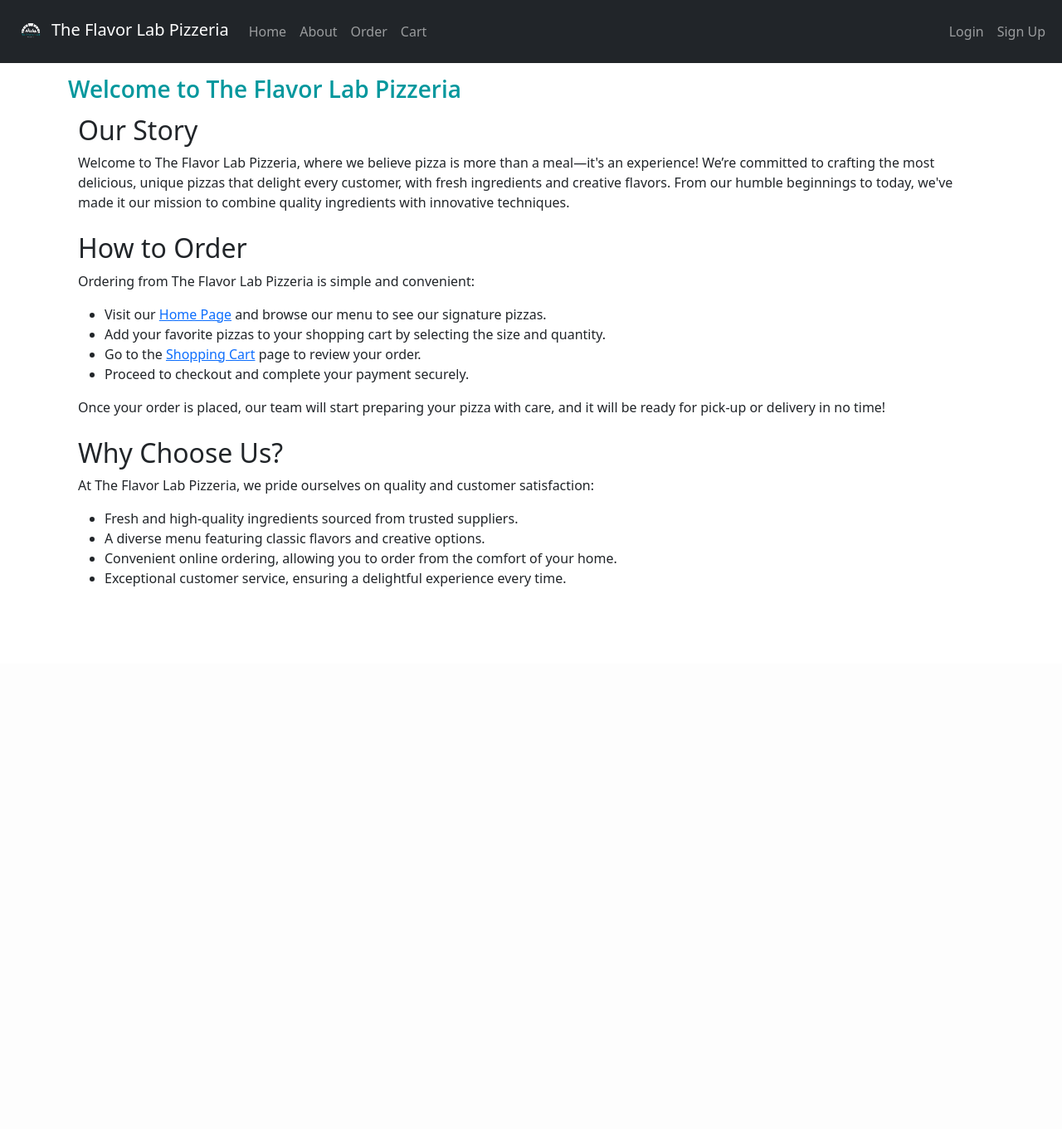
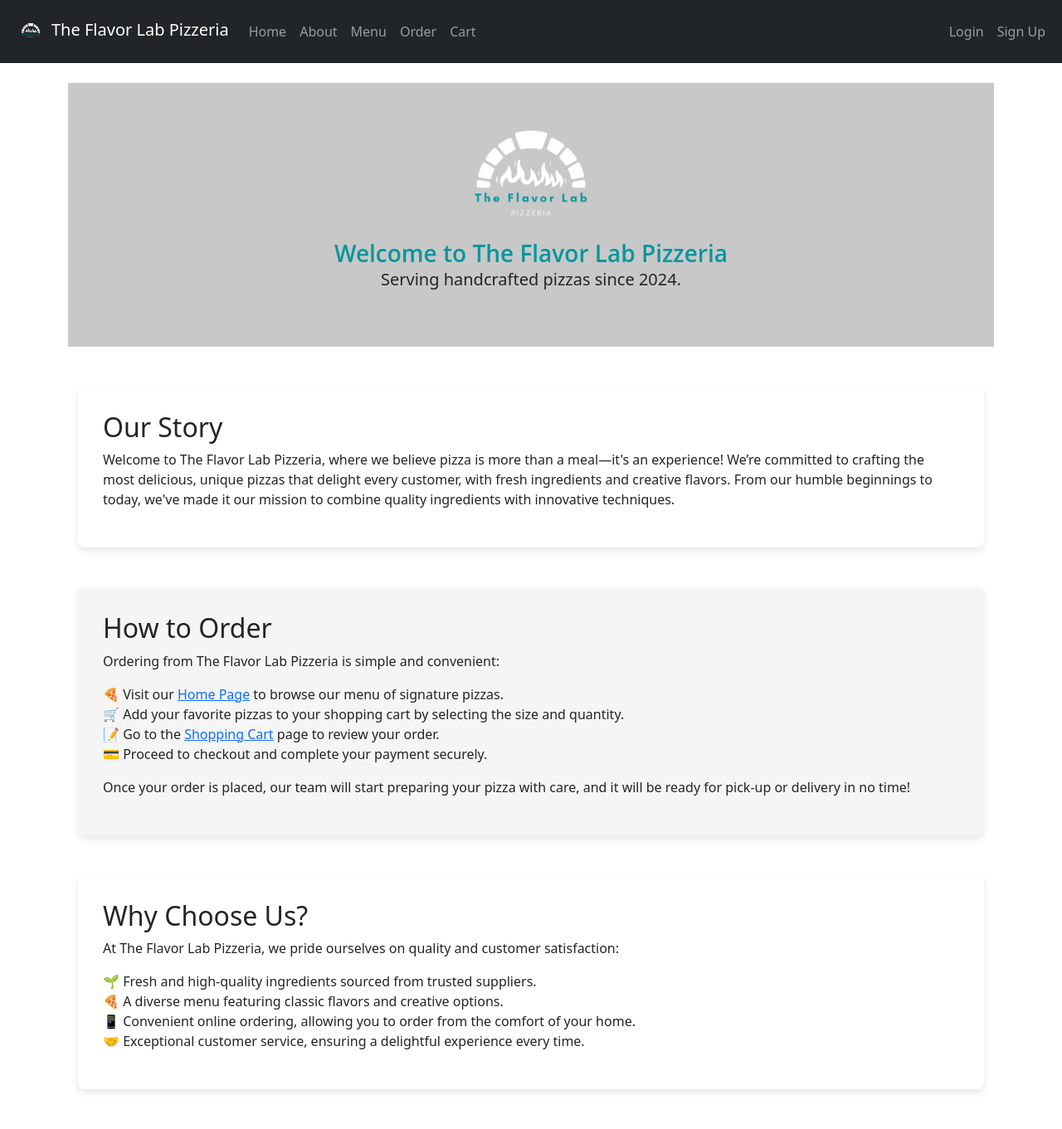
Before and after one commit to JordanBakar/ISQA-3900-Web-App-Project, a Django app: page /about/ in a window 1280 px wide. Shown: the whole page at 83% size. Before the commit the page ends 707 px from the top, so only its background shows below. Run offline with Django 5.2, Linux system fonts and the light colour scheme.

Commit message:
Worked on formatting about.html to a more interesting layout, updated base.html to reflect new tabs, and worked on order_form.html

```diff
--- a/catalog/templates/catalog/about.html
+++ b/catalog/templates/catalog/about.html
@@ -1,13 +1,18 @@
 {% extends "catalog/base.html" %}
 {% load static %}  <!-- Load static files -->
+
 <link href="{% static 'css/style.css' %}" rel="stylesheet">
 
+{% block content %}
+<div class="hero-section text-center" style="padding: 50px 20px; background-color: #c8c8c8;">
+    <img src="{% static 'images/FlavorLabLogo.png' %}" alt="The Flavor Lab Logo" class="logo-image" style="width: 150px; height: auto; margin-bottom: 20px;">
+    <h1 style="text-align: center ">Welcome to The Flavor Lab Pizzeria</h1>
+    <p class="lead">Serving handcrafted pizzas since 2024.</p>
+</div>
 
-{% block content %}
-<h1>Welcome to The Flavor Lab Pizzeria</h1>
-
-<div class="container">
-    <section class="mt-4">
+<!-- About Content -->
+<div class="container mt-5">
+    <section class="about-section" style="padding: 30px; background-color: #ffffff; border-radius: 8px; box-shadow: 0px 4px 8px rgba(0,0,0,0.1);">
         <h2>Our Story</h2>
         <p>
             Welcome to The Flavor Lab Pizzeria, where we believe pizza is more than a meal—it's an experience!
@@ -17,16 +22,16 @@
         </p>
     </section>
 
-    <section class="mt-4">
+    <section class="order-section mt-5" style="padding: 30px; background-color: #f5f5f5; border-radius: 8px; box-shadow: 0px 4px 8px rgba(0,0,0,0.1);">
         <h2>How to Order</h2>
         <p>
             Ordering from The Flavor Lab Pizzeria is simple and convenient:
         </p>
-        <ul>
-            <li>Visit our <a href="{% url 'index' %}">Home Page</a> and browse our menu to see our signature pizzas.</li>
-            <li>Add your favorite pizzas to your shopping cart by selecting the size and quantity.</li>
-            <li>Go to the <a href="{% url 'cart' %}">Shopping Cart</a> page to review your order.</li>
-            <li>Proceed to checkout and complete your payment securely.</li>
+        <ul class="order-steps" style="list-style: none; padding: 0;">
+            <li><span>🍕</span> Visit our <a href="{% url 'index' %}">Home Page</a> to browse our menu of signature pizzas.</li>
+            <li><span>🛒</span> Add your favorite pizzas to your shopping cart by selecting the size and quantity.</li>
+            <li><span>📝</span> Go to the <a href="{% url 'cart' %}">Shopping Cart</a> page to review your order.</li>
+            <li><span>💳</span> Proceed to checkout and complete your payment securely.</li>
         </ul>
         <p>
             Once your order is placed, our team will start preparing your pizza with care, and it will be ready
@@ -34,16 +39,16 @@
         </p>
     </section>
 
-    <section class="mt-4">
+    <section class="choose-us-section mt-5 mb-5" style="padding: 30px; background-color: #ffffff; border-radius: 8px; box-shadow: 0px 4px 8px rgba(0,0,0,0.1);">
         <h2>Why Choose Us?</h2>
         <p>
             At The Flavor Lab Pizzeria, we pride ourselves on quality and customer satisfaction:
         </p>
-        <ul>
-            <li>Fresh and high-quality ingredients sourced from trusted suppliers.</li>
-            <li>A diverse menu featuring classic flavors and creative options.</li>
-            <li>Convenient online ordering, allowing you to order from the comfort of your home.</li>
-            <li>Exceptional customer service, ensuring a delightful experience every time.</li>
+        <ul style="list-style: none; padding: 0;">
+            <li><span>🌱</span> Fresh and high-quality ingredients sourced from trusted suppliers.</li>
+            <li><span>🍕</span> A diverse menu featuring classic flavors and creative options.</li>
+            <li><span>📱</span> Convenient online ordering, allowing you to order from the comfort of your home.</li>
+            <li><span>🤝</span> Exceptional customer service, ensuring a delightful experience every time.</li>
         </ul>
     </section>
 </div>
--- a/catalog/templates/catalog/base.html
+++ b/catalog/templates/catalog/base.html
@@ -30,7 +30,10 @@
                     <a class="nav-link" href="{% url 'about' %}">About</a>
                 </li>
                 <li class="nav-item">
-                    <a class="nav-link" href="{% url 'order_list' %}">Order</a>
+                    <a class="nav-link" href="{% url 'pizza_list' %}">Menu</a>
+                </li>
+                <li class="nav-item">
+                    <a class="nav-link" href="{% url 'order_create' %}">Order</a>
                 </li>
                 <li class="nav-item">
                     <a class="nav-link" href="{% url 'cart' %}">Cart</a>
--- a/catalog/templates/catalog/index.html
+++ b/catalog/templates/catalog/index.html
@@ -8,7 +8,7 @@
     <div class="index-content text-center">
         <img src="{% static 'images/FlavorLabLogo.png' %}" alt="The Flavor Lab Logo" class="logo-image">
         <h1>Welcome to The Flavor Lab Pizzeria</h1>
-        <p class="subheading">Serving handcrafted pizzas since 2024</p>
+        <p class="lead, subheading">Serving handcrafted pizzas since 2024</p>
         <a href="{% url 'order_list' %}" class="btn btn-primary mt-3">Order Now!</a>
     </div>
 </div>
--- a/catalog/templates/catalog/order_form.html
+++ b/catalog/templates/catalog/order_form.html
@@ -1,4 +1,5 @@
 {% extends "catalog/base.html" %}
+{% load static %}
 <!doctype html>
 <html lang="en">
 <head>
```
